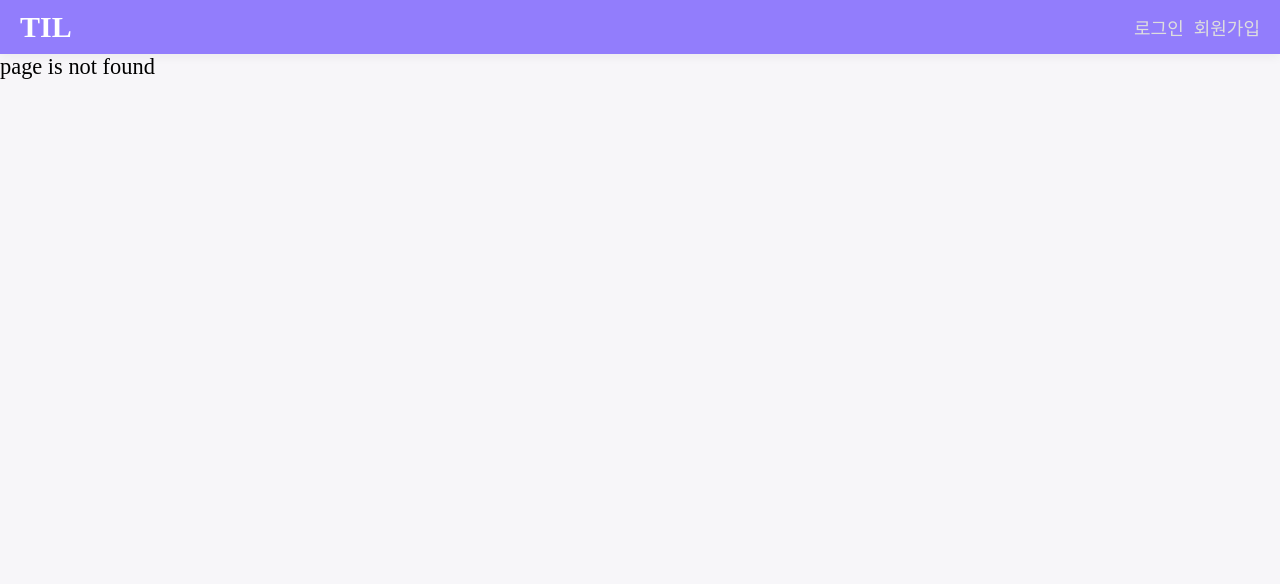
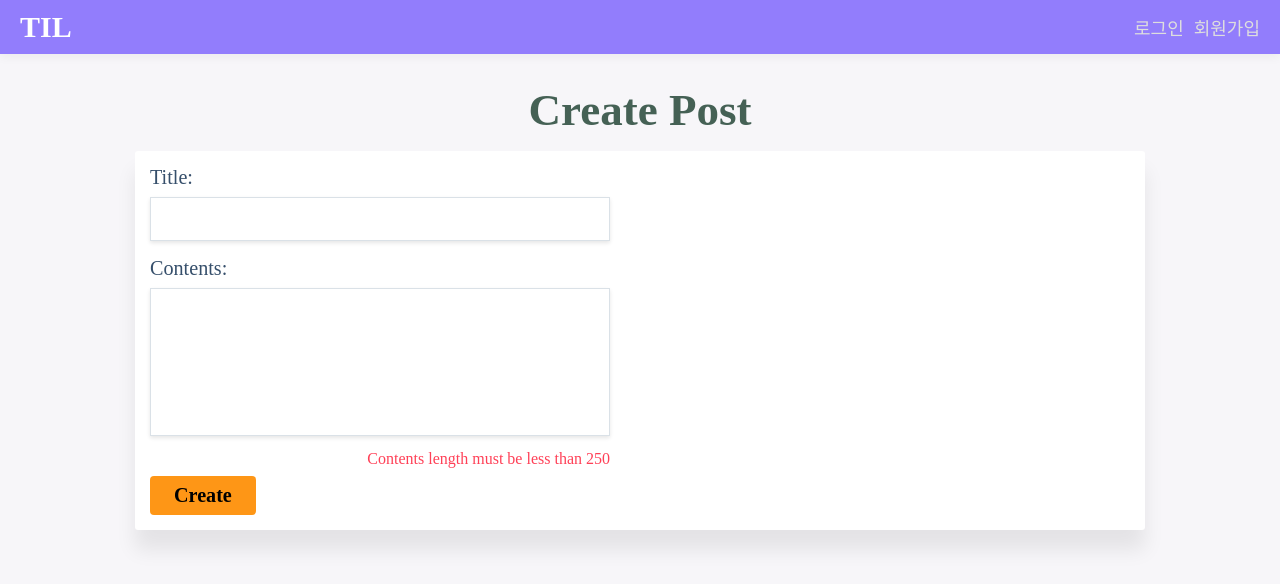
Before and after one commit to wonsikgo/vue-endgame, a Vue app in the folder vue-til/: page /add in a window 1280 px wide. Before the commit this address had no page. Shown: the top 584 px of the page. Built offline with nearby package versions, Linux system fonts and the light colour scheme; a web font is replaced by a local one.

Commit message:
게시판생성 페이지 마크업 & 스타일링

```diff
--- /dev/null
+++ b/vue-til/src/components/posts/PostAddForm.vue
@@ -0,0 +1,41 @@
+<template>
+  <div class="contents">
+    <h1 class="page-header">Create Post</h1>
+    <div class="form-wrapper">
+      <form class="form" @submit.prevent="submitForm">
+        <div>
+          <label for="title">Title:</label>
+          <input id="title" type="text" v-model="title" />
+        </div>
+        <div>
+          <label for="contents">Contents:</label>
+          <textarea id="contents" type="text" rows="5" v-model="contents" />
+          <p class="validation-text warning isContentTooLong">
+            Contents length must be less than 250
+          </p>
+        </div>
+        <button type="submit" class="btn">Create</button>
+      </form>
+      <p class="log">
+        {{ logMessage }}
+      </p>
+    </div>
+  </div>
+</template>
+
+<script>
+export default {
+  data() {
+    return {
+      title: '',
+      contents: '',
+      logMessage: '',
+    };
+  },
+  methods: {
+    submitForm() {},
+  },
+};
+</script>
+
+<style></style>
--- a/vue-til/src/routes/index.js
+++ b/vue-til/src/routes/index.js
@@ -23,6 +23,10 @@
       component: () => import('@/views/MainPage.vue'),
     },
     {
+      path: '/add',
+      component: () => import('@/views/PostAddPage.vue'),
+    },
+    {
       path: '*',
       component: () => import('@/views/NotFoundPage.vue'),
     },
--- /dev/null
+++ b/vue-til/src/views/PostAddPage.vue
@@ -0,0 +1,16 @@
+<template>
+  <div class="form-container">
+    <PostAddForm />
+  </div>
+</template>
+
+<script>
+import PostAddForm from '@/components/posts/PostAddForm.vue';
+export default {
+  components: {
+    PostAddForm,
+  },
+};
+</script>
+
+<style></style>
```
